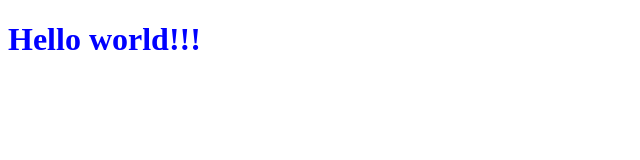
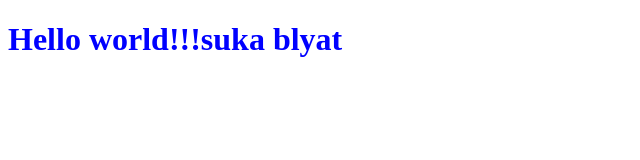
Before and after one commit to xxaaoss/xxaaoss.github.io, a plain HTML site: page index.html in a window 1280 px wide. Shown: the whole page, without its empty margins (0-640 px from the left). Drawn offline with Linux system fonts and the light colour scheme.

Commit message:
Update index.html

```diff
--- a/index.html
+++ b/index.html
@@ -5,7 +5,7 @@
        <link rel="stylesheet" href="style.css" />
        </head>
        <body>
-            <h1>Hello world!!!</h1>
+            <h1>Hello world!!!suka blyat</h1>
        <script src="script.js"></script>
         </body>
 </html>
```
